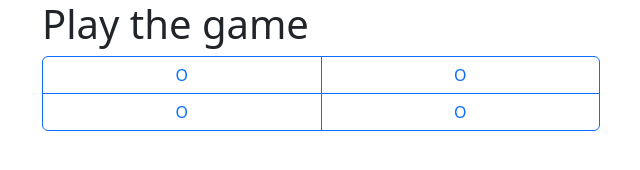
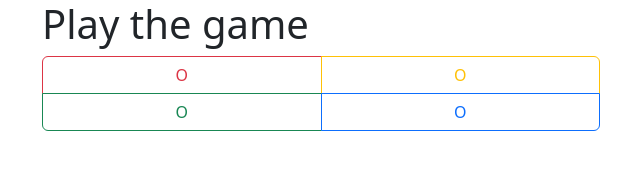
Before and after one commit to Hoomee90/simon-says, a website built with webpack: page src/index.html in a window 1280 px wide. Shown: the whole page, without its empty margins (40-680 px from the left). Built offline with nearby package versions, Linux system fonts and the light colour scheme.

Commit message:
style buttons and change to radio

```diff
--- a/src/index.html
+++ b/src/index.html
@@ -4,21 +4,21 @@
   <title>Simon Says</title>
 </head>
 <body class="container">
-  <h1>Play the game</h1>
+  <h1 class="">Play the game</h1>
   <div class="btn-group-vertical w-50 h-100">
     <div class="btn-group">
-      <input type="checkbox" class="btn-check" id="btn-red">
-      <label class="btn btn-outline-primary" for="btn-red">O</label>
+      <input type="radio" class="btn-check" name="simon-btn" id="red">
+      <label class="btn btn-outline-danger" for="red">O</label>
 
-      <input type="checkbox" class="btn-check" id="btn-yellow">
-      <label class="btn btn-outline-primary" for="btn-yellow">O</label>
+      <input type="radio" class="btn-check" name="simon-btn" id="yellow">
+      <label class="btn btn-outline-warning " for="yellow">O</label>
     </div>
     <div class="btn-group">
-      <input type="checkbox" class="btn-check" id="btn-green">
-        <label class="btn btn-outline-primary" for="btn-green">O</label>
+      <input type="radio" class="btn-check" name="simon-btn" id="green">
+        <label class="btn btn-outline-success " for="green">O</label>
 
-        <input type="checkbox" class="btn-check" id="btn-blue">
-        <label class="btn btn-outline-primary" for="btn-blue">O</label>
+        <input type="radio" class="btn-check" name="simon-btn" id="blue">
+        <label class="btn btn-outline-primary" for="blue">O</label>
     </div>
   </div>
 </body>
```
